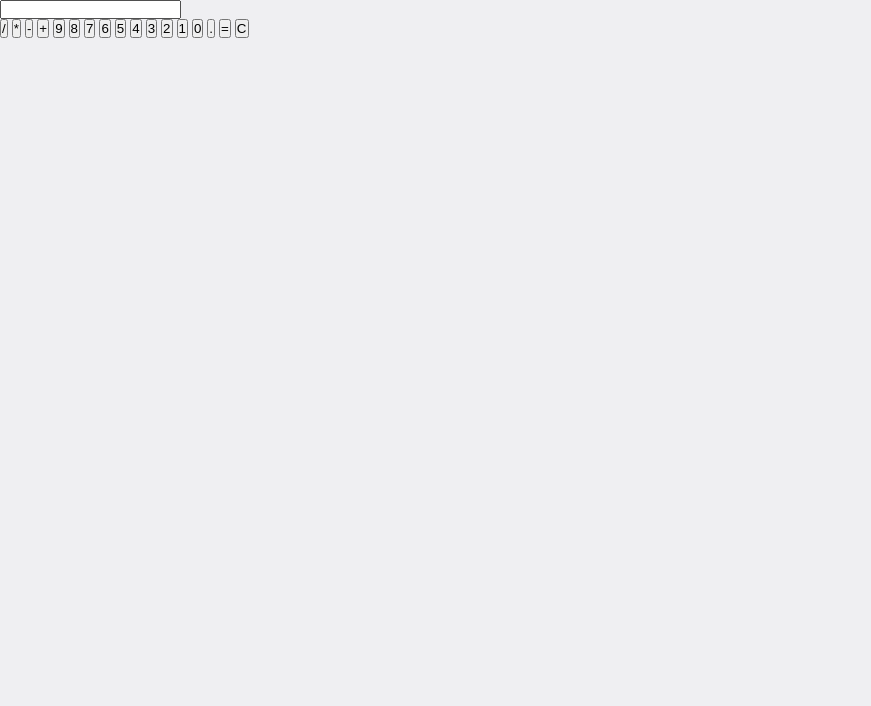
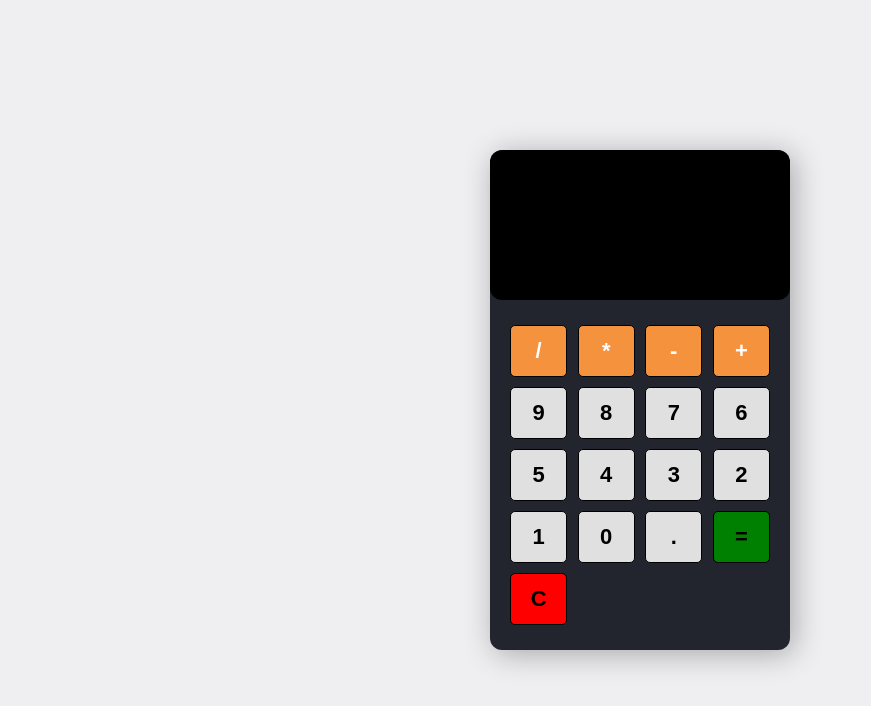
Before and after one commit to tarun1git/calc2022, a plain HTML site: page index.html in a window 1280 px wide. Shown: the whole page, without its empty margins (0-871 px from the left). Drawn offline with Linux system fonts and the light colour scheme.

Commit message:
formatting

```diff
--- a/style.css
+++ b/style.css
@@ -7,4 +7,66 @@
 body {
     min-height: 100vh;
     background: #efeff2;
+    display: flex;
+    justify-content: center;
+    align-items: center;
 }
+
+.calculator {
+    width: 300px;
+    height: 500px;
+    box-shadow: 4px 4px 30px rgba(0, 0, 0, 0.3);
+    border-radius: 12px;
+    background: #22252d;
+    overflow: hidden;
+}
+
+form input {
+    width: 100%;
+    height: 150px;
+    border: none;
+    border-radius: 12px;
+    font-size: 2rem;
+    padding: 1rem;
+    color: #fff;
+    background-color: black;
+    text-align: right;
+    pointer-events: none;
+
+}
+.buttons{
+    display: flex;
+    flex-wrap: wrap;
+    justify-content: space-between;
+    padding: 20px;
+}
+
+button{
+    flex: 0 0 22%;
+    margin: 5px 0;
+    border: 1px solid black;
+    width: 60px;
+    height: 52px;
+    font-size: 22px;
+    font-weight: 600;
+    border-radius: 5px;
+    cursor: pointer;
+}
+
+.btn-orange {
+    background: rgb(245, 146, 62);
+    color: white;
+}
+
+.btn-grey {
+    background: rgb(224, 224, 224);
+
+}
+
+.btn-equal{
+    background: green;
+}
+
+.btn-clear{
+    background: red;
+}
```
